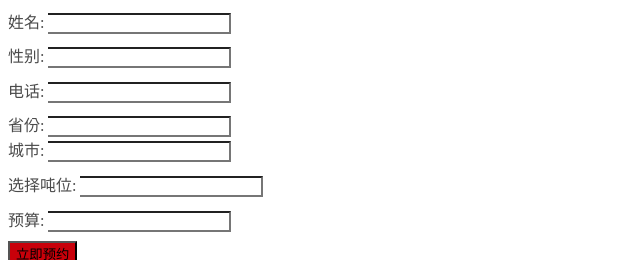
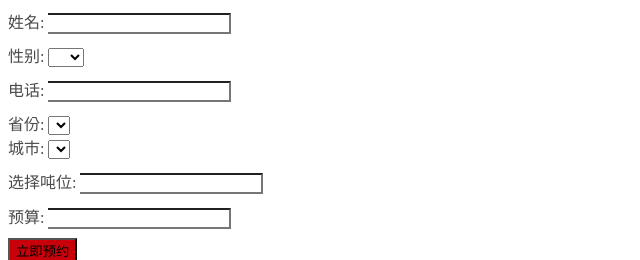
Before and after one commit to itove/renjie, a Symfony app: template templates/products/show.html.twig in a window 1280 px wide. Shown: the part 1005-1265 px from the top of the page, without its empty margins (0-640 px from the left). Run offline with Twig, Linux system fonts and the light colour scheme; the template is opened without the code that fills it, so the values that code supplies are empty; some libraries are stand-ins or nearby versions.

Commit message:
form in product

```diff
--- a/templates/products/show.html.twig
+++ b/templates/products/show.html.twig
@@ -56,7 +56,12 @@
   {{ node.body|raw }}
   </div>
 
-  <div class="row reserve">
+  <div class="row reserve" id="feedback">
+      {% for message in app.flashes('notice') %}
+      <div class="flash-notice text-center text-success">
+          {{ message }}
+      </div>
+      {% endfor %}
     <div class="col-12 col-md-7 p-4 bg-cover" style="background-image: url({{ asset('images/reserve_bg.jpg') }})">
       <div class="text">
         <div class="title2lines">
@@ -66,34 +71,42 @@
       </div>
     </div>
     <div class="col-12 col-md-5">
-        <form class="text-center text-md-end">
+        <form class="text-center text-md-end" action="{{ path('app_feedback_new')}}" method="post">
         <div class="row justify-content-between">
           <div class="input-group col-12 col-md-4">
             <span class="input-group-text">姓名:</span>
-            <input type="text" name="name" class="form-control" placeholder="" aria-label="name">
+            <input type="text" name="name" required class="form-control" placeholder="" aria-label="name">
           </div>
           <div class="input-group col-12 col-md-4">
             <span class="input-group-text">性别:</span>
-            <input type="text" name="name" class="form-control" placeholder="" aria-label="name">
+            <select name="sex" required class="form-select" aria-label="">
+              <option selected></option>
+              <option value="0">女</option>
+              <option value="1">男</option>
+            </select>
           </div>
           <div class="input-group col-12 col-md-4">
             <span class="input-group-text">电话:</span>
-            <input type="text" name="name" class="form-control" placeholder="" aria-label="name">
+            <input type="text" name="phone" required class="form-control" placeholder="" aria-label="name">
           </div>
           <div class="input-group col-12 input-group-2">
             <span class="input-group-text">省份:</span>
-            <input type="text" name="name" class="form-control" placeholder="" aria-label="name">
+            <select name="province" id="provinces" required class="form-select" aria-label="">
+              <option selected></option>
+            </select>
             <div class="mx-2"></div>
             <span class="input-group-text">城市:</span>
-            <input type="text" name="name" class="form-control" placeholder="" aria-label="name">
+            <select name="city" id="cities" required class="form-select" aria-label="">
+              <option selected></option>
+            </select>
           </div>
           <div class="input-group col-12 col-md-4">
             <span class="input-group-text">选择吨位:</span>
-            <input type="text" name="name" class="form-control" placeholder="" aria-label="name">
+            <input type="text" name="body" required class="form-control" placeholder="" aria-label="name">
           </div>
           <div class="input-group col-12 col-md-4">
             <span class="input-group-text">预算:</span>
-            <input type="text" name="name" class="form-control" placeholder="" aria-label="name">
+            <input type="text" name="note" required class="form-control" placeholder="" aria-label="name">
           </div>
         </div>
           <button class="btn btn-danger">立即预约</button>
@@ -106,4 +119,5 @@
 {% endblock %}
 
 {% block javascript %}
+<script src="{{ asset('js/pca.js')}}"></script>
 {% endblock %}
```
